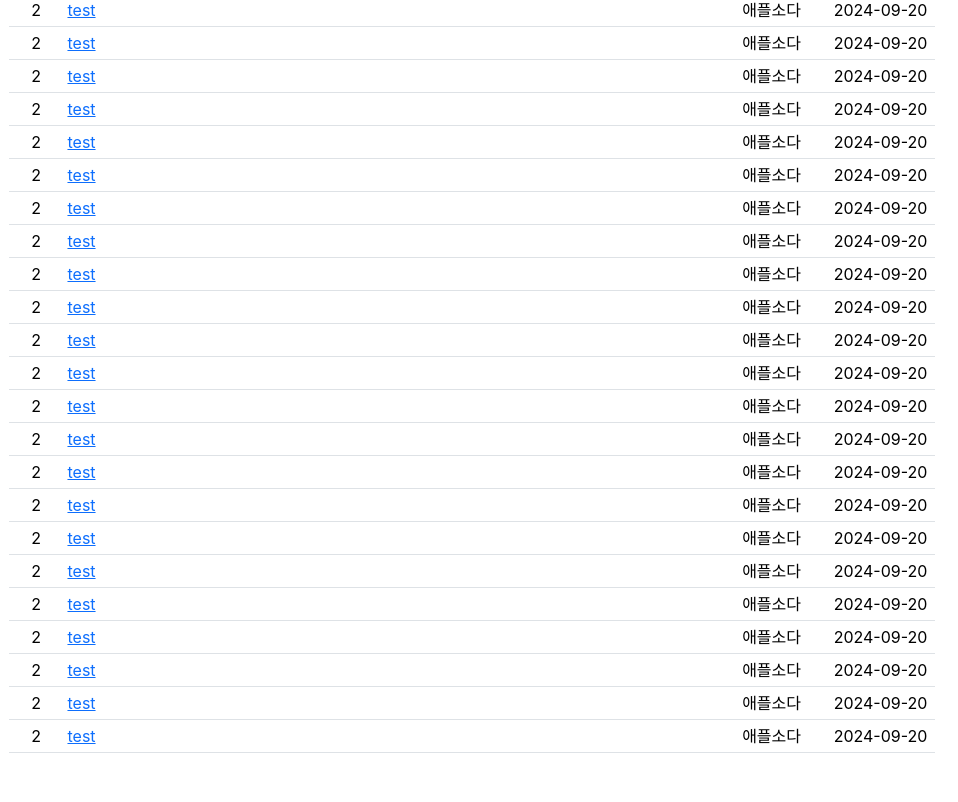
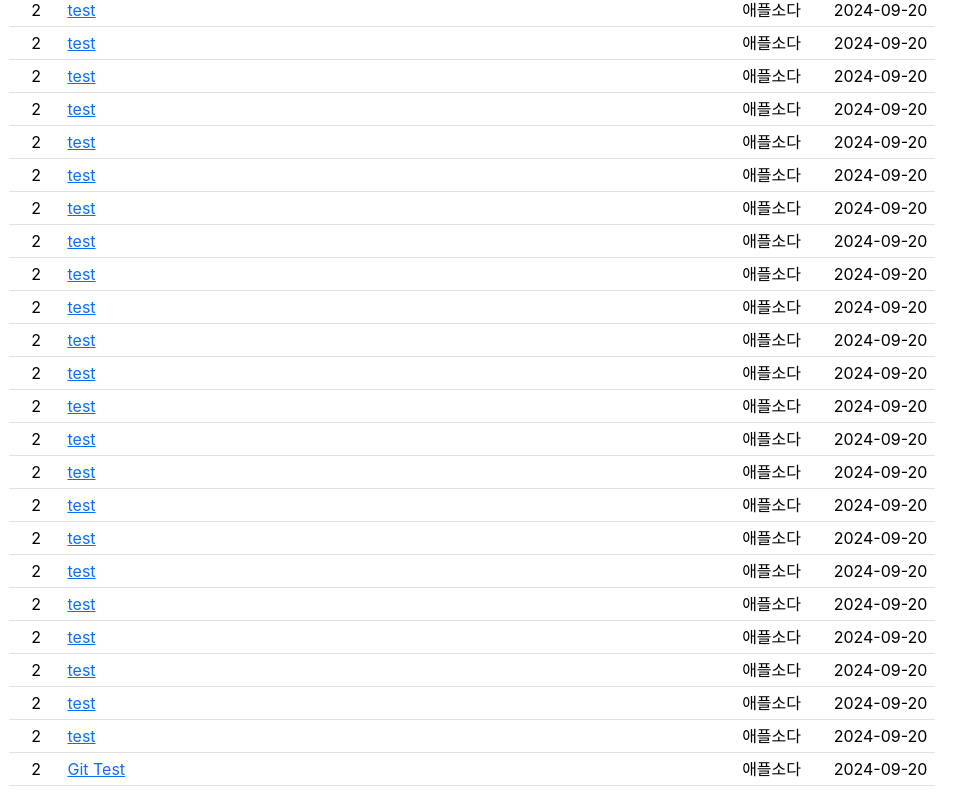
Before and after one commit to kcw0x466/react-board, a JavaScript app: page / in a window 1280 px wide. Shown: the part 1323-2125 px from the top of the page, without its empty margins (168-1126 px from the left). Before the commit the page ends 2092 px from the top, so only its background shows below. Built offline with nearby package versions, Linux system fonts and the light colour scheme; the HTML template or start-up script is replaced by a standard one.

Commit message:
Commit Test

```diff
--- a/src/components/ContentTable.js
+++ b/src/components/ContentTable.js
@@ -71,6 +71,7 @@ function ContentTable() {
         <PostRow num="2" title="test" nickname="애플소다" createdAt="2024-09-20" />
         <PostRow num="2" title="test" nickname="애플소다" createdAt="2024-09-20" />
         <PostRow num="2" title="test" nickname="애플소다" createdAt="2024-09-20" />
+        <PostRow num="2" title="Git Test" nickname="애플소다" createdAt="2024-09-20" />
       </tbody>
     </Table>
   );
```
